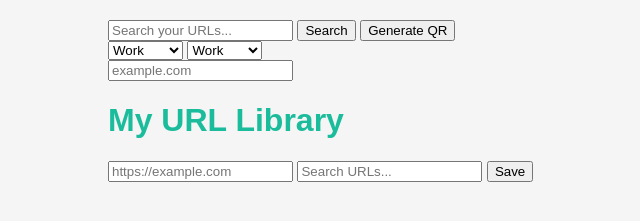
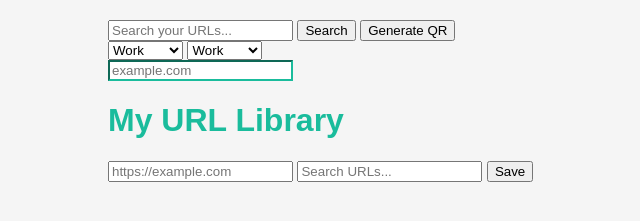
Before and after one commit to dnatisdale/Thai-GN, a plain HTML site: page index.html in a window 1280 px wide. Shown: the whole page, without its empty margins (132-772 px from the left). Drawn offline with Linux system fonts and the light colour scheme.

Commit message:
visual feedback

```diff
--- a/styles.css
+++ b/styles.css
@@ -5,6 +5,13 @@ body {
   padding: 20px;
   background: #f5f5f5;
   color: #333;
+  #urlInput:invalid {
+  border-color: #ff6b6b;
+}
+
+#urlInput:valid {
+  border-color: #1abc9c;
+}
 }
 h1 {
   color: #1abc9c;
```
